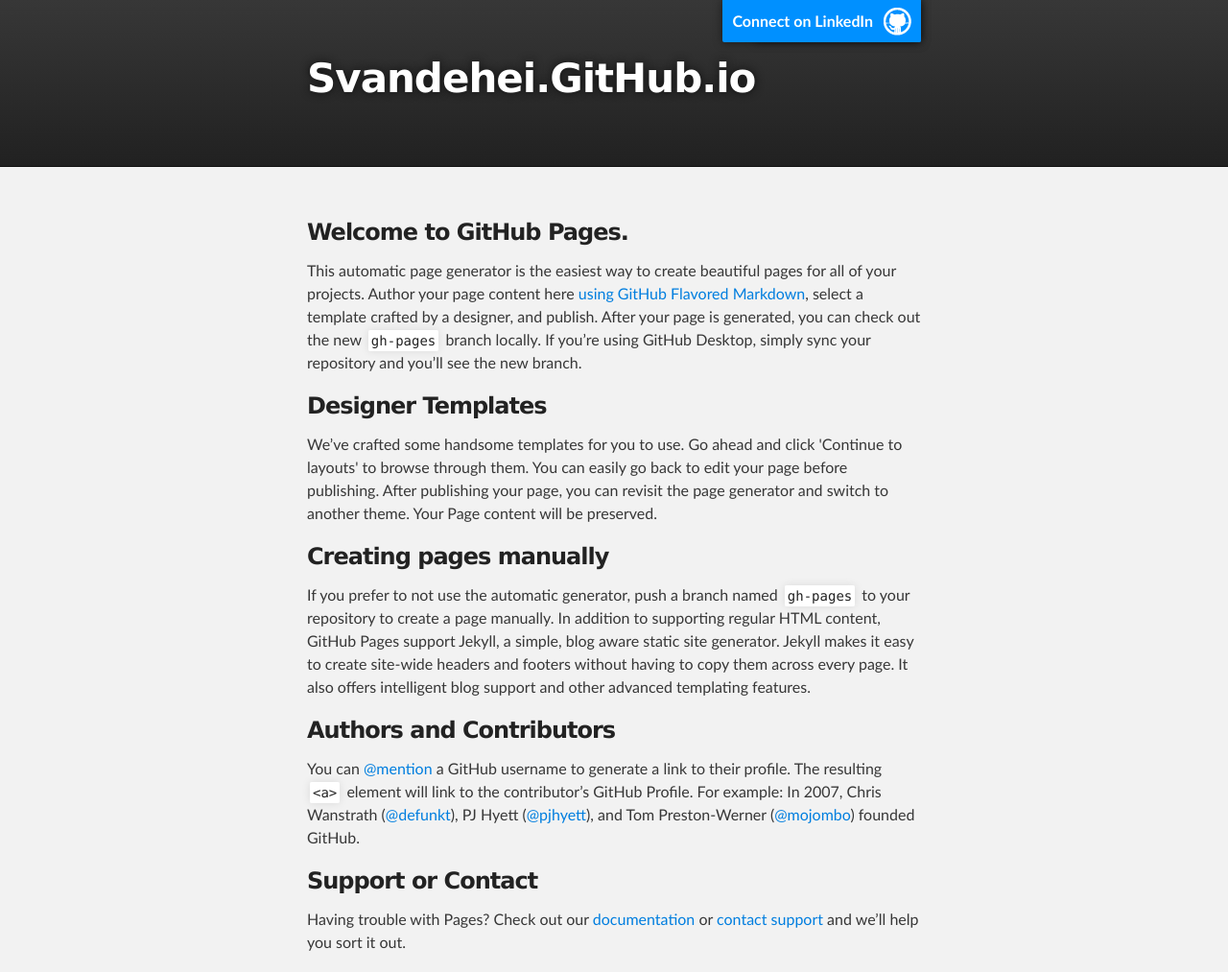
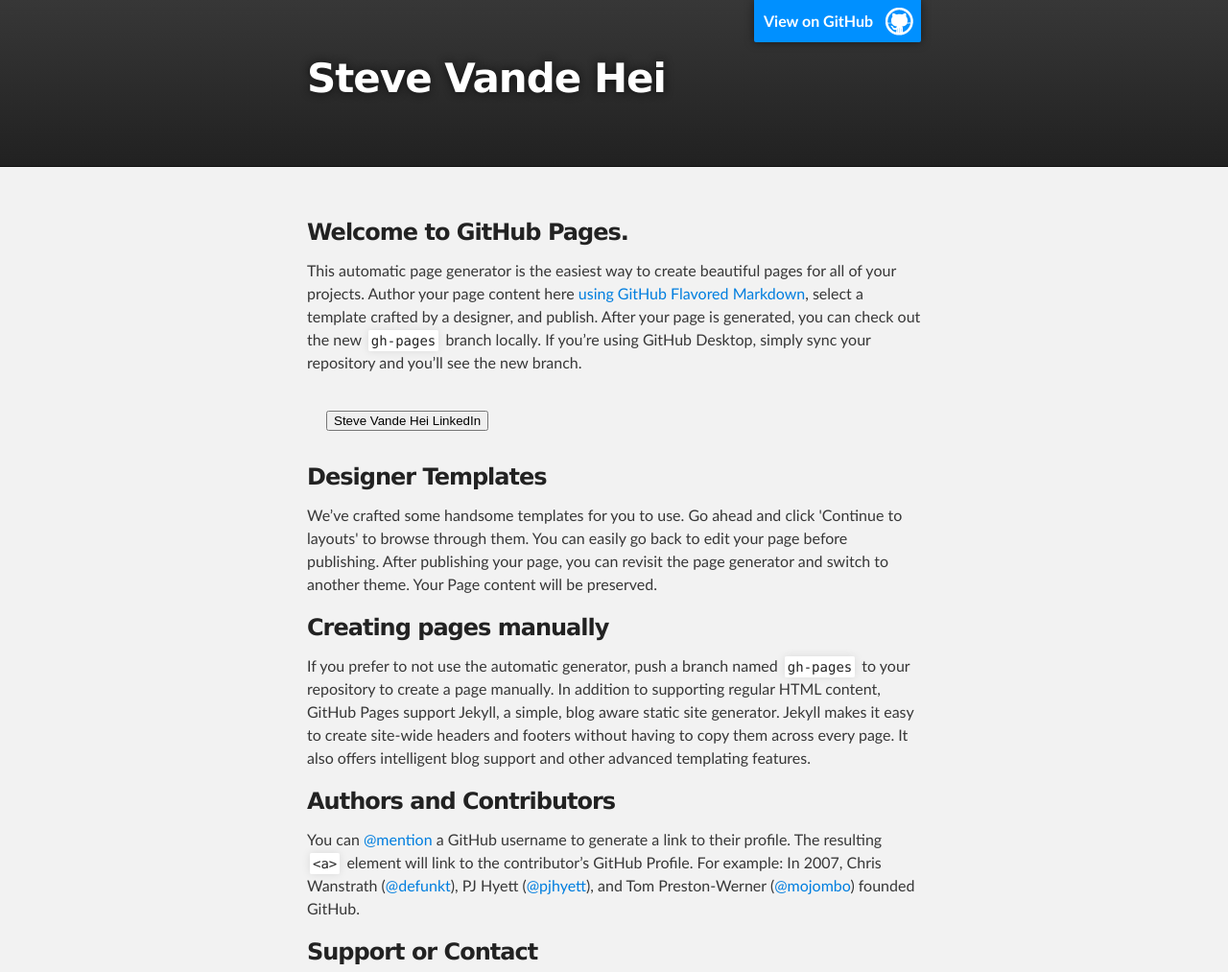
Before and after one commit to svandehei/svandehei.github.io, a plain HTML site: page index.html in a window 1280 px wide. Shown: the top 1013 px of the page at 96% size. Drawn offline with Linux system fonts and the light colour scheme.

Commit message:
Update index.html

```diff
--- a/index.html
+++ b/index.html
@@ -17,9 +17,8 @@
     <div id="header_wrap" class="outer">
         <header class="inner">
           <a id="forkme_banner" href="https://github.com/svandehei">View on GitHub</a>
-          <a id="forkme_banner" href="https://www.linkedin.com/in/steve-vande-hei-88551167?trk=nav_responsive_tab_profile">Connect on LinkedIn</a>
 
-          <h1 id="project_title">Svandehei.GitHub.io</h1>
+          <h1 id="project_title">Steve Vande Hei</h1>
           <h2 id="project_tagline"></h2>
 
         </header>
@@ -32,7 +31,9 @@
 <a id="welcome-to-github-pages" class="anchor" href="#welcome-to-github-pages" aria-hidden="true"><span aria-hidden="true" class="octicon octicon-link"></span></a>Welcome to GitHub Pages.</h3>
 
 <p>This automatic page generator is the easiest way to create beautiful pages for all of your projects. Author your page content here <a href="https://guides.github.com/features/mastering-markdown/">using GitHub Flavored Markdown</a>, select a template crafted by a designer, and publish. After your page is generated, you can check out the new <code>gh-pages</code> branch locally. If you’re using GitHub Desktop, simply sync your repository and you’ll see the new branch.</p>
-
+<form action="https://www.linkedin.com/in/steve-vande-hei-88551167?trk=nav_responsive_tab_profile">
+  <input type ="submit" value="Steve Vande Hei LinkedIn">
+</form>
 <h3>
 <a id="designer-templates" class="anchor" href="#designer-templates" aria-hidden="true"><span aria-hidden="true" class="octicon octicon-link"></span></a>Designer Templates</h3>
 
```
